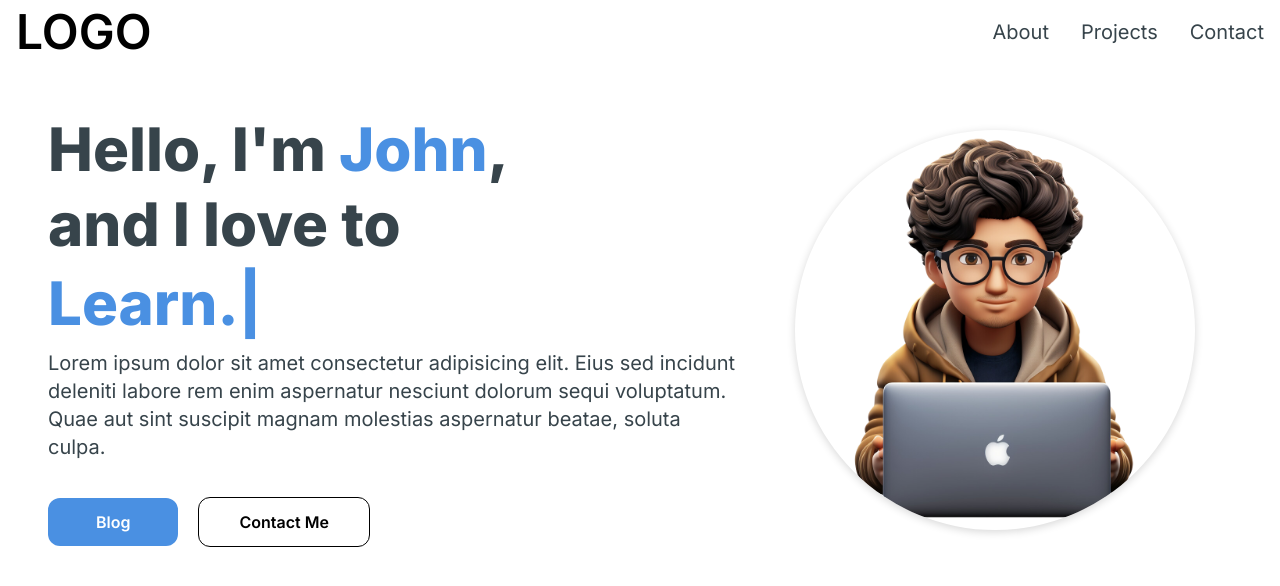
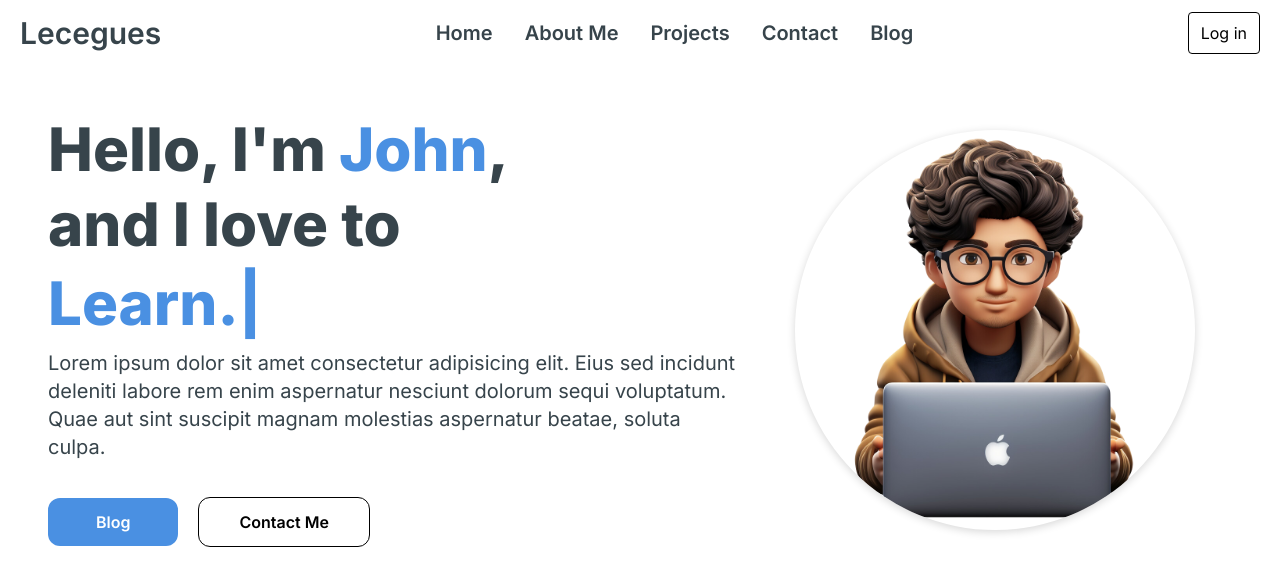
Before and after one commit to lecegues/lecegues-website, a Next.js app in the folder client/: page / in a window 1280 px wide. Shown: the top 586 px of the page. Built offline with nearby package versions, Linux system fonts and the light colour scheme.

Commit message:
Small formatting additions to Landing Page

```diff
--- a/client/app/components/Navbar.jsx
+++ b/client/app/components/Navbar.jsx
@@ -8,8 +8,12 @@ import MenuOverlay from './MenuOverlay';
 
 const navLinks = [
     {
-        title: "About",
-        path: "#about",
+        title: "Home",
+        path: "#Home",
+    },
+    {
+        title: "About Me",
+        path: "#about-me",
     },
     {
         title: "Projects",
@@ -18,6 +22,10 @@ const navLinks = [
     {
         title: "Contact",
         path: "#contact",
+    },
+    {
+        title: "Blog",
+        path: "#blog",
     }
 
 ]
@@ -27,8 +35,13 @@ const Navbar = () =>{
     const [navbarOpen, setNavbarOpen] = useState(false);
     return (
         <nav className="fixed top-0 left-0 right-0 z-10 bg-white">
-            <div className="flex flex-wrap items-center justify-between mx-auto px-4 py-2">
-                <Link href={"/"} className="text-2xl md:text-5xl text-black font-semibold">LOGO</Link>
+
+            {/* Holds navbar  */}
+            <div className=" flex flex-wrap items-center justify-between px-5 py-3">
+
+                <Link href={"/"} className="text-1xl md:text-3xl text-[#37444B] font-semibold">Lecegues</Link>
+
+                {/* For Mobile Menu */}
                 <div className="mobile-menu block md:hidden">
 
                     {/* When navbar is closed */}
@@ -45,7 +58,9 @@ const Navbar = () =>{
                     )}
 
                 </div>
-                <div className="menu hidden md:block md:w-auto" id="navbar">
+
+                {/* For Website Menu */}
+                <div style={{ fontFamily: 'Inter, sans-serif', fontWeight: '600'}} className="menu hidden md:block md:w-auto" id="navbar">
                     <ul className="flex p-4 md:p-0 md:flex-row md:space-x-8 mt-0">
                         {
                             navLinks.map((link, index) => (
@@ -56,6 +71,10 @@ const Navbar = () =>{
                         }
                     </ul>
                 </div>
+
+                <div className="flex items-center px-3 py-2 border rounded border-black text-black hover:text-gray-200 hover:border-gray-200">
+                    Log in
+                </div>
             </div>
             {navbarOpen ? <MenuOverlay links={navLinks} /> : null}
         </nav>
--- a/client/app/page.js
+++ b/client/app/page.js
@@ -1,3 +1,7 @@
+/**
+ * Landing Page layout and sections
+ */
+
 import Image from 'next/image'
 import HeroSection from './components/HeroSection';
 import Navbar from './components/Navbar';
@@ -5,10 +9,17 @@ import Navbar from './components/Navbar';
 export default function Home(){
   return (
     <main className="flex min-h-screen flex-col bg-white">
-      <Navbar/>
+
+      <div className="container mx-auto">
+        <Navbar/>
+      </div>
+
+
+      {/* Container for Hero Section */}
       <div className="container mt-24 mx-auto px-12 py-4">
         <HeroSection />
       </div>
+
     </main>
 
   );
```
Also changed, not shown: client/app/components/HeroSection.jsx (+5 -4 lines).
